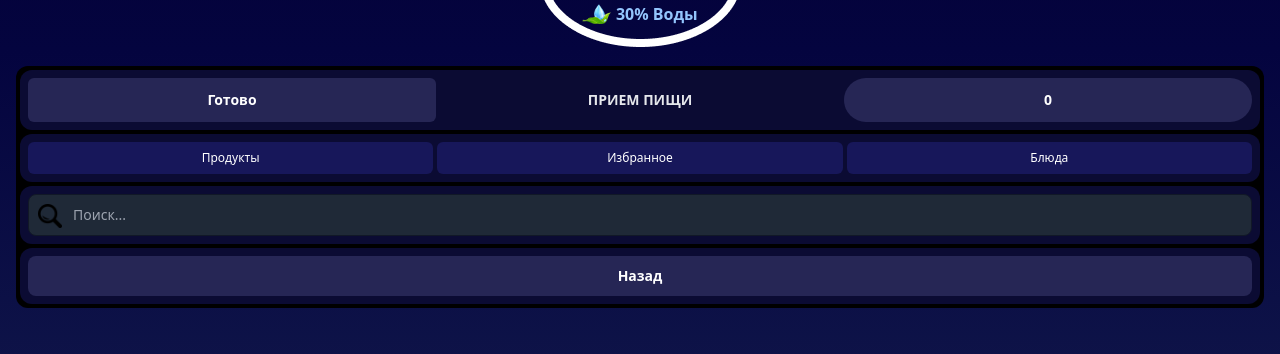
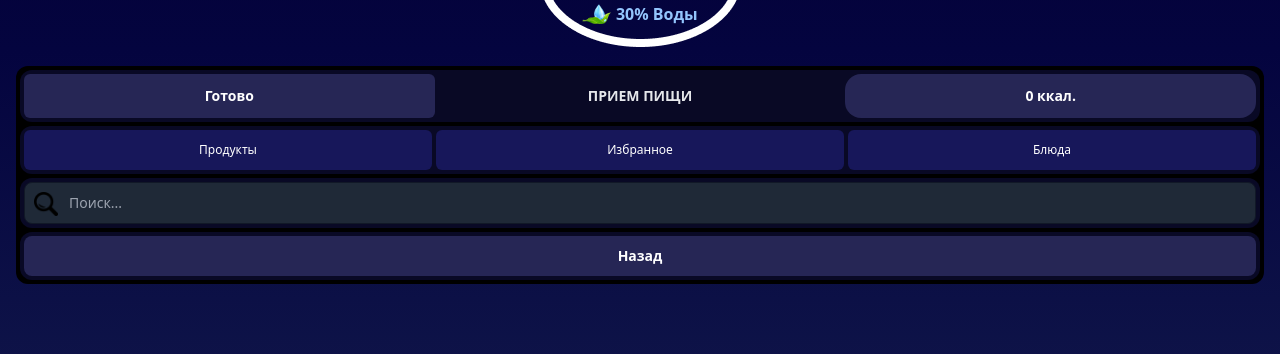
Before and after one commit to Goodwin126/tg-mini-app-mark2, a Vue app: page /eating in a window 1280 px wide. Shown: the part 150-504 px from the top of the page. Built offline with nearby package versions, Linux system fonts and the light colour scheme.

Commit message:
secondaryt commit

```diff
--- a/src/components/Eating.vue
+++ b/src/components/Eating.vue
@@ -3,30 +3,30 @@ import FoodsSearch from './FoodsSearch.vue'
 </script>
 <template>
   <div class="flex flex-col rounded-xl h-full bg-black p-1 gap-1">
-    <div class="grid grid-cols-3 rounded-xl p-2 w-full bg-navy">
+    <div class="grid grid-cols-3 rounded-xl p-1 w-full bg-navy">
       <div class="flex rounded-md p-1 bg-gray">
         <p class="text-sm font-bold text-white p-1 m-auto">Готово</p>
       </div>
-      <p class="flex text-sm font-bold text-blue-900 m-auto text-gray-200">ПРИЕМ ПИЩИ</p>
-      <div class="flex rounded-3xl p-3 bg-gray">
-        <p class="text-sm font-bold text-white m-auto">0</p>
+      <p class="flex text-sm font-bold text-blue-900 m-auto text-gray-200 p-2">ПРИЕМ ПИЩИ</p>
+      <div class="flex rounded-2xl p-3 bg-gray">
+        <p class="text-sm font-bold text-white m-auto">0 ккал.</p>
       </div>
     </div>
-    <div class="grid grid-cols-3 rounded-xl p-2 w-full bg-navy gap-1">
+    <div class="grid grid-cols-3 rounded-xl p-1 w-full bg-navy gap-1">
       <div class="flex rounded-md p-1 bg-ready">
-        <p class="text-xs text-white p-1 m-auto">Продукты</p>
+        <p class="text-xs text-white p-2 m-auto">Продукты</p>
       </div>
       <div class="flex rounded-md p-1 bg-ready">
-        <p class="text-xs text-white p-1 m-auto">Избранное</p>
+        <p class="text-xs text-white p-2 m-auto">Избранное</p>
       </div>
       <div class="flex rounded-md p-1 bg-ready">
-        <p class="text-xs text-white p-1 m-auto">Блюда</p>
+        <p class="text-xs text-white p-2 m-auto">Блюда</p>
       </div>
     </div>
-    <div class="flex rounded-xl p-2 w-full bg-navy">
+    <div class="flex rounded-xl p-1 w-full bg-navy">
       <FoodsSearch />
     </div>
-    <div class="flex rounded-xl p-2 w-full bg-navy">
+    <div class="flex rounded-xl p-1 w-full bg-navy">
       <RouterLink to="/" class="w-full">
         <button class="text-white bg-gray rounded-lg text-sm font-bold text-center p-2.5 w-full">
           Назад
@@ -38,7 +38,7 @@ import FoodsSearch from './FoodsSearch.vue'
 
 <style scoped>
 .bg-navy {
-  background-color: rgb(11, 11, 51);
+  background-color: rgb(9, 9, 37);
 }
 .bg-gray {
   background-color: rgb(38, 38, 85);
```
